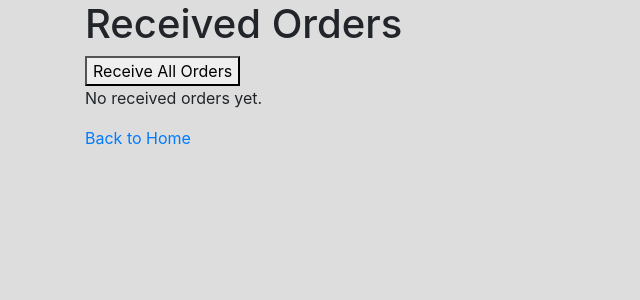
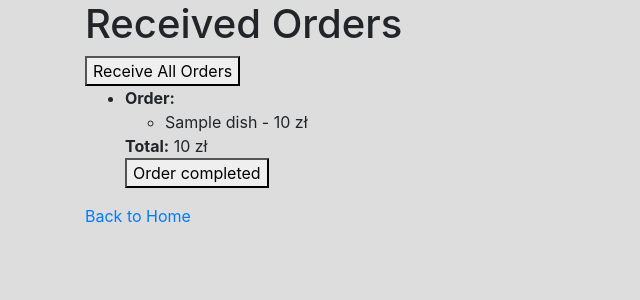
Before and after one commit to AleksandraMech/High-performance-Distributed-Systems, a Flask app: page /received_orders in a window 1280 px wide. Shown: the part 56-356 px from the top of the page, without its empty margins (0-640 px from the left). Run offline with Flask 3, Linux system fonts and the light colour scheme; a database or web service that is not in the repository returns one stand-in record (values such as "Sample title"); some libraries are stand-ins or nearby versions.

Commit message:
requirementy

```diff
--- a/templates/received_orders.html
+++ b/templates/received_orders.html
@@ -8,6 +8,8 @@
     <meta name="viewport" content="width=device-width, initial-scale=1.0">
     <title>Received Orders</title>
 </head>
+<!DOCTYPE html>
+<html lang="en">
 <body>
     <h1>Received Orders</h1>
     <form method="POST" action="{{ url_for('views.received_orders') }}">
@@ -16,18 +18,18 @@
 
     {% if received_orders %}
         <ul>
-            {% for order in received_orders %}
+            {% for order_id, order_data in received_orders %}
                 <li>
                     <strong>Order:</strong>
                     <ul>
-                        {% for item in order['order'] %}
+                        {% for item in order_data['order'] %}
                             <li>{{ item['dish'] }} - {{ item['price'] }} zł</li>
                         {% endfor %}
                     </ul>
-                    <strong>Total:</strong> {{ order['total'] }} zł
+                    <strong>Total:</strong> {{ order_data['total'] }} zł
                     <form method="POST" action="{{ url_for('views.received_orders') }}">
-                        <input type="hidden" name="order_index" value="{{ loop.index0 }}">
-                        <button type="submit" name="action" value="remove_order">Przyjęto zamówienie</button>
+                        <input type="hidden" name="order_id" value="{{ order_id }}">
+                        <button type="submit" name="action" value="remove_order">Order completed </button>
                     </form>
                 </li>
             {% endfor %}
@@ -38,7 +40,4 @@
 
     <a href="{{ url_for('views.home') }}">Back to Home</a>
 </body>
-
-
-
 {% endblock %}
--- a/views.py
+++ b/views.py
@@ -12,21 +12,59 @@ views = Blueprint(__name__, "views")
 
 def read_csv_and_save_to_database(file_path):
     data = []
-    with open(file_path, newline='', encoding='utf-8') as csvfile:
-        csvreader = csv.reader(csvfile)
-        next(csvreader)  # Skip the header row
+    try:
+        conn = psycopg2.connect(
+            database=cfg.database,
+            user=cfg.postgres_user,
+            password=cfg.postgres_password,
+            host=cfg.host,
+            port=cfg.port
+        )
+        cur = conn.cursor()
 
-        for row in csvreader:
-            restaurant_name, category, dish, price = row
-            price = price.replace('zł', '').replace('\xa0', '').replace(',', '.')
-            data.append({
-                "restaurant_name": restaurant_name,
-                "category": category,
-                "dish": dish,
-                "price": price
-            })
+        with open(file_path, newline='', encoding='utf-8') as csvfile:
+            csvreader = csv.reader(csvfile)
+            next(csvreader)  # Skip the header row
+
+            for row in csvreader:
+                restaurant_name, category, dish, price = row
+                price = price.replace('zł', '').replace('\xa0', '').replace(',', '.')
+
+                # Check if price is valid
+                try:
+                    price_value = float(price)
+                except ValueError:
+                    price_value = None
+
+                data.append({
+                    "restaurant_name": restaurant_name,
+                    "category": category,
+                    "dish": dish,
+                    "price": price if price_value is not None else "NULL"
+                })
+
+                # Insert data into the restaurant_data table
+                if price_value is not None:
+                    insert_query = """
+                    INSERT INTO restaurant_data (restaurant_name, category, dish, price)
+                    VALUES (%s, %s, %s, %s)
+                    """
+                    cur.execute(insert_query, (restaurant_name, category, dish, price))
+                else:
+                    insert_query = """
+                    INSERT INTO restaurant_data (restaurant_name, category, dish, price)
+                    VALUES (%s, %s, %s, NULL)
+                    """
+                    cur.execute(insert_query, (restaurant_name, category, dish))
+
+        conn.commit()
+        cur.close()
+        conn.close()
+    except Exception as e:
+        print(f"Failed to save CSV data to the database: {e}")
 
     return data
+
 
 def get_unique_values(data, key):
     return sorted(set(item[key] for item in data))
@@ -120,26 +158,42 @@ def send_order():
 
 @views.route("/received_orders", methods=["GET", "POST"])
 def received_orders():
-    received_orders = session.get("received_orders", [])
+    try:
+        conn = psycopg2.connect(
+            database=cfg.database,
+            user=cfg.postgres_user,
+            password=cfg.postgres_password,
+            host=cfg.host,
+            port=cfg.port
+        )
+        cur = conn.cursor()
 
-    if request.method == "POST":
-        if request.form.get("action") == "receive_orders":
-            new_orders = receive_all_orders_from_rabbitmq()
-            if new_orders:
-                received_orders.extend(new_orders)
-                session["received_orders"] = received_orders
-                for order in new_orders:
-                    save_order_to_database(order)  # Save each order to the database
-                flash("All orders received from RabbitMQ.")
-            else:
-                flash("No new orders in RabbitMQ.")
-        elif request.form.get("action") == "remove_order":
-            order_index = int(request.form.get("order_index"))
-            if 0 <= order_index < len(received_orders):
-                received_orders.pop(order_index)
-                session["received_orders"] = received_orders
+        if request.method == "POST":
+            if request.form.get("action") == "receive_orders":
+                new_orders = receive_all_orders_from_rabbitmq()
+                if new_orders:
+                    for order in new_orders:
+                        save_order_to_database(order)
+                    flash("All orders received from RabbitMQ.")
+                else:
+                    flash("No new orders in RabbitMQ.")
+            elif request.form.get("action") == "remove_order":
+                order_id = int(request.form.get("order_id"))
+                update_query = "UPDATE received_orders SET accepted = TRUE WHERE id = %s"
+                cur.execute(update_query, (order_id,))
+                conn.commit()
                 flash("Order has been accepted and removed from the list.")
-            else:
-                flash("Invalid order index.")
+
+        # Fetch non-accepted orders from the database
+        select_query = "SELECT id, order_data FROM received_orders WHERE accepted = FALSE"
+        cur.execute(select_query)
+        received_orders = cur.fetchall()
+
+        cur.close()
+        conn.close()
+
+    except Exception as e:
+        print(f"Failed to fetch received orders from the database: {e}")
+        received_orders = []
 
     return render_template("received_orders.html", received_orders=received_orders)
```
Also changed, not shown: requirements2.txt (added, +74 -0 lines), requirements_global.txt (added, +75 -0 lines).
